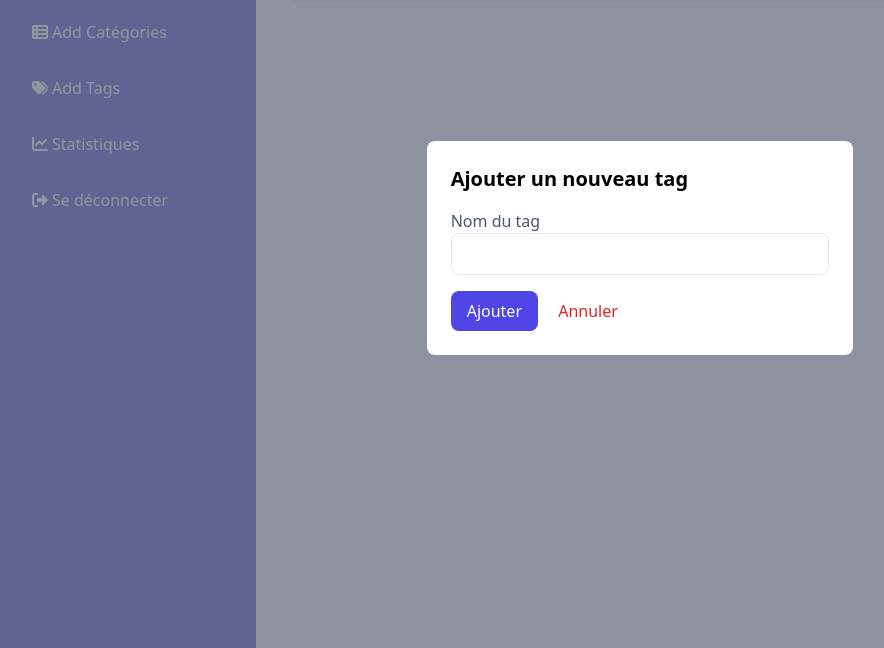
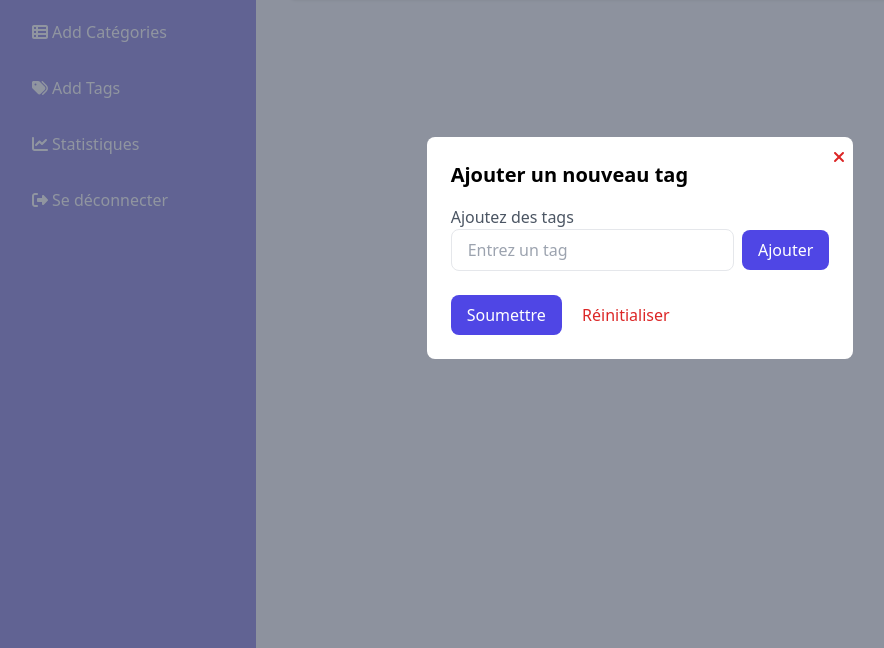
Before and after one commit to houssamlambara/Youdemy, a PHP site: page /front_end/tag.php in a window 1280 px wide, after a click on "Ajouter un Tag". Shown: the part 152-800 px from the top of the page, without its empty margins (0-884 px from the left). Run offline with PHP 8.4, Linux system fonts and the light colour scheme; data that the repository does not hold is empty; some libraries are stand-ins or nearby versions.

Commit message:
changement pour pouvoir ajouter les tag massive

```diff
--- a/front_end/tag.php
+++ b/front_end/tag.php
@@ -3,15 +3,15 @@
 require_once('../classes/class_tag.php');
 require_once('../classes/class_delete.php');
 
-if ($_SERVER['REQUEST_METHOD'] == 'POST' && isset($_POST['add_tag'])) {
-    $nom = htmlspecialchars($_POST['nom']);
-    $newTag = new Tag($nom);
-    if ($newTag->save()) {
-        echo "Le tag a été ajouté avec succès !";
+if ($_SERVER['REQUEST_METHOD'] == 'POST' && isset($_POST['add_tags'])) {
+    $noms = array_map('trim', explode(',', $_POST['noms']));
+
+    if (Tag::saveMultiple($noms)) {
+        echo "Les tags ont été ajoutés avec succès !";
         header("Location: tag.php");
         exit();
     } else {
-        echo "Une erreur est survenue lors de l'ajout du tag.";
+        echo "Une erreur est survenue lors de l'ajout des tags.";
     }
 }
 
@@ -132,19 +132,31 @@ if ($_SERVER['REQUEST_METHOD'] == 'POST' && isset($_POST['delete_tag'])) {
     </div>
 
     <!-- Modal for adding a category -->
+    <!-- Modal for adding a category -->
     <div id="addCategorieModal" class="fixed inset-0 bg-gray-500 bg-opacity-75 flex items-center justify-center hidden">
-        <div class="bg-white p-6 rounded-lg w-1/3">
+        <div class="bg-white p-6 rounded-lg w-1/3 relative">
+            <!-- Bouton X pour fermer le modal -->
+            <button id="closeModalButton" class="absolute top-2 right-2 text-red-600 hover:text-red-600">
+                <i class="fas fa-times"></i>
+            </button>
+
             <h3 class="text-xl font-semibold mb-4">Ajouter un nouveau tag</h3>
             <form method="POST">
                 <div class="mb-4">
-                    <label for="nom" class="block text-gray-600">Nom du tag</label>
-                    <input type="text" name="nom" id="category_name" class="w-full px-4 py-2 border rounded-lg" required>
+                    <label for="tagInput" class="block text-gray-600">Ajoutez des tags</label>
+                    <div class="flex items-center gap-2">
+                        <input type="text" id="tagInput" class="w-full px-4 py-2 border rounded-lg" placeholder="Entrez un tag">
+                        <button type="button" id="addTagButton" class="bg-indigo-600 text-white px-4 py-2 rounded-lg">Ajouter</button>
+                    </div>
+                    <div id="tagList" class="mt-2 flex flex-wrap gap-2"></div>
+                    <input type="hidden" name="noms" id="tags">
                 </div>
-                <button type="submit" name="add_tag" class="bg-indigo-600 text-white px-4 py-2 rounded-lg">Ajouter</button>
-                <button type="button" class="ml-4 text-red-600 hover:underline" onclick="document.getElementById('addCategorieModal').classList.add('hidden')">Annuler</button>
+                <button type="submit" name="add_tags" class="bg-indigo-600 text-white px-4 py-2 rounded-lg">Soumettre</button>
+                <button type="button" id="resetButton" class="ml-4 text-red-600 hover:underline">Réinitialiser</button>
             </form>
         </div>
     </div>
+
 
     <script>
         document.querySelector('[data-modal-toggle="addCategorieModal"]').addEventListener('click', function() {
@@ -154,6 +166,88 @@ if ($_SERVER['REQUEST_METHOD'] == 'POST' && isset($_POST['delete_tag'])) {
         document.querySelector('form').addEventListener('submit', function() {
             document.getElementById('addCategorieModal').classList.add('hidden');
         });
+
+        document.addEventListener('DOMContentLoaded', () => {
+            const tagInput = document.getElementById('tagInput');
+            const addTagButton = document.getElementById('addTagButton');
+            const tagList = document.getElementById('tagList');
+            const resetButton = document.getElementById('resetButton');
+            const tagsHiddenInput = document.getElementById('tags');
+            const closeModalButton = document.getElementById('closeModalButton'); // bouton pour fermer le modal
+            const addCategorieModal = document.getElementById('addCategorieModal'); // modal
+
+            let tags = []; // tableau pour stocker les tags ajoutés
+
+            // Ajouter un tag
+            addTagButton.addEventListener('click', () => {
+                const tagText = tagInput.value.trim();
+                if (tagText && !tags.includes(tagText)) {
+                    const tagElement = document.createElement('div');
+                    tagElement.className = 'bg-gray-300 px-3 py-1 rounded-full flex items-center';
+                    tagElement.innerHTML = `
+                <span class="mr-2">${tagText}</span>
+                <button type="button" class="text-red-600 ml-2">X</button>
+            `;
+                    const removeButton = tagElement.querySelector('button');
+                    removeButton.addEventListener('click', () => {
+                        tagList.removeChild(tagElement);
+                        tags = tags.filter(tag => tag !== tagText); // supprimer le tag du tableau
+                        updateTagCount();
+                        tagsHiddenInput.value = tags.join(',');
+                    });
+                    tagList.appendChild(tagElement);
+                    tags.push(tagText); // ajouter le tag au tableau
+                    tagInput.value = '';
+                    tagsHiddenInput.value = tags.join(','); // mettre à jour l'input caché
+                    updateTagCount();
+                } else {
+                    tagInput.value = ''; // si le tag est déjà dans le tableau ou est vide, réinitialiser l'input
+                }
+            });
+
+            // Ajouter un tag lorsqu'on appuie sur Entrée
+            tagInput.addEventListener('keypress', (e) => {
+                if (e.key === 'Enter') {
+                    e.preventDefault();
+                    addTagButton.click();
+                }
+            });
+
+            // Réinitialiser la liste de tags
+            resetButton.addEventListener('click', () => {
+                tagList.innerHTML = '';
+                tags = []; // réinitialiser le tableau des tags
+                updateTagCount();
+                tagsHiddenInput.value = ''; // réinitialiser l'input caché
+            });
+
+            // Fermer le modal en cliquant sur le bouton "X"
+            closeModalButton.addEventListener('click', () => {
+                addCategorieModal.classList.add('hidden');
+            });
+
+            // Fermer le modal en cliquant à l'extérieur de la boîte du modal
+            addCategorieModal.addEventListener('click', (event) => {
+                if (event.target === addCategorieModal) {
+                    addCategorieModal.classList.add('hidden');
+                }
+            });
+
+            // Mettre à jour le nombre de tags affiché
+            function updateTagCount() {
+                const tagCount = tagList.children.length;
+                // Pour afficher le nombre de tags en bas ou ailleurs dans le modal si nécessaire
+                console.log(`${tagCount} tag(s)`);
+            }
+        });
+        addCategorieModal.addEventListener('click', (event) => {
+            if (event.target === addCategorieModal) {
+                addCategorieModal.classList.add('hidden');
+            }
+        });
+        closeModalButton.addEventListener('click', () => {
+            addCategorieModal.classList.add('hidden');
+        });
     </script>
 </body>
 
```
